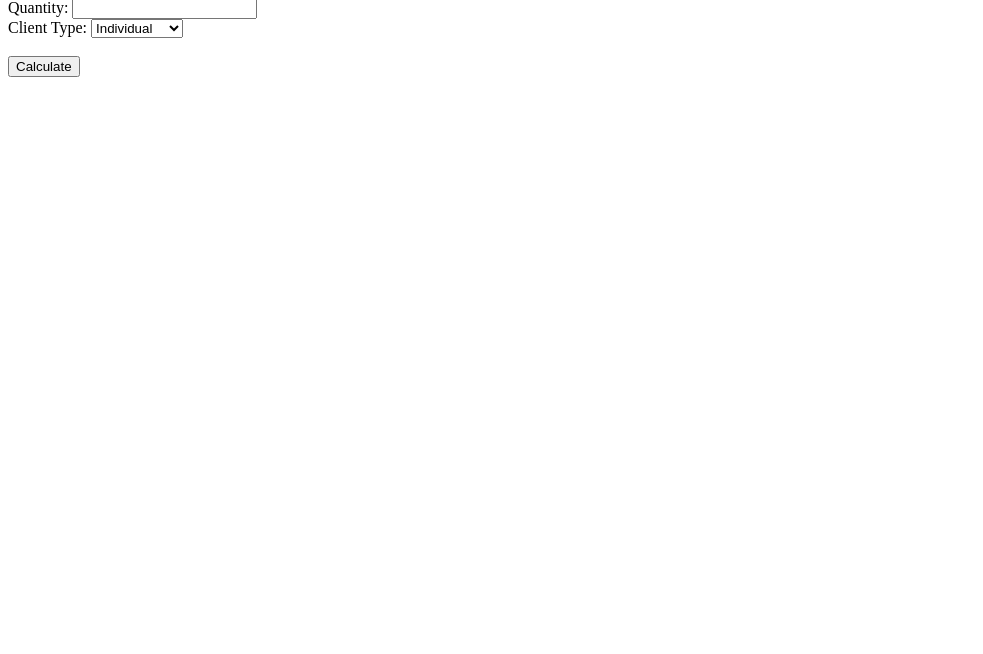
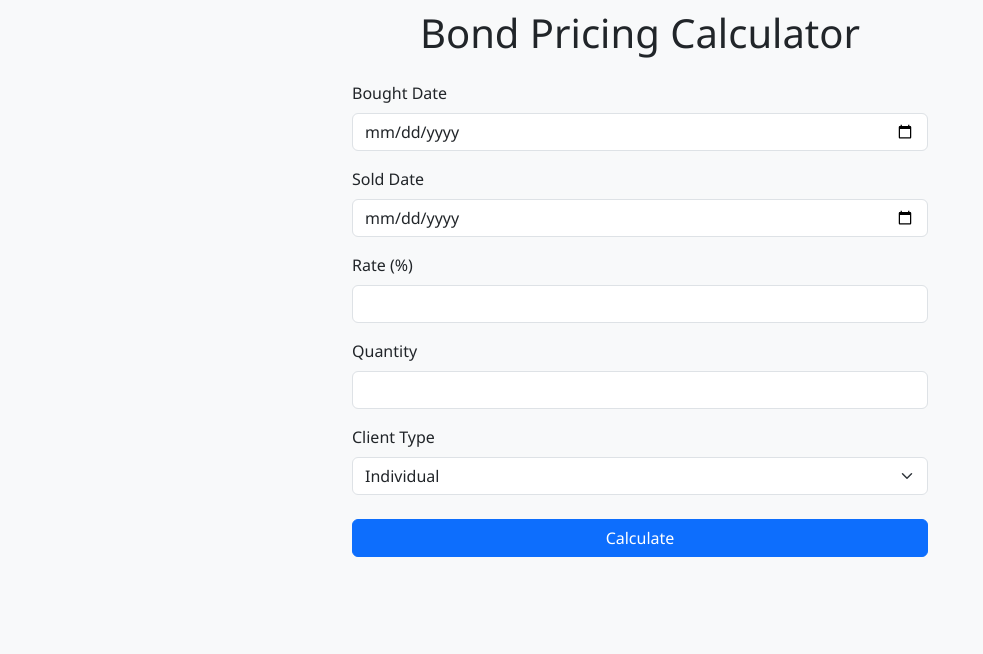
Before and after one commit to Huyphan1515/Fixed-Income-Pricing, a Flask app: page / in a window 1280 px wide. Shown: the part 146-800 px from the top of the page, without its empty margins (0-983 px from the left). Run offline with Flask 3, Linux system fonts and the light colour scheme.

Commit message:
Update index.html

```diff
--- a/templates/index.html
+++ b/templates/index.html
@@ -3,24 +3,63 @@
 <head>
   <meta charset="UTF-8">
   <title>Bond Pricing Tool</title>
+  <link href="https://cdn.jsdelivr.net/npm/bootstrap@5.3.0/dist/css/bootstrap.min.css" rel="stylesheet">
+  <style>
+    body {
+      background-color: #f8f9fa;
+      font-family: 'Segoe UI', sans-serif;
+    }
+    .container {
+      max-width: 600px;
+      margin-top: 50px;
+    }
+    .bond-graphic {
+      text-align: center;
+      margin-bottom: 30px;
+    }
+    #results p {
+      font-size: 1.2rem;
+    }
+  </style>
 </head>
 <body>
-  <h1>Bond Pricing Calculator</h1>
-  <form id="bond-form">
-    <label>Bought Date: <input name="bought_date" type="date" required></label><br>
-    <label>Sold Date: <input name="sold_date" type="date" required></label><br>
-    <label>Rate (%): <input name="rate" type="number" step="0.01" required></label><br>
-    <label>Quantity: <input name="quantity" type="number" required></label><br>
-    <label>Client Type:
-      <select name="client_type">
-        <option value="Individual">Individual</option>
-        <option value="Corporation">Corporation</option>
-      </select>
-    </label><br><br>
-    <button type="submit">Calculate</button>
-  </form>
+  <div class="container text-center">
+    <div class="bond-graphic">
+      <img src="https://cdn-icons-png.flaticon.com/512/6009/6009833.png" alt="Bond Icon" width="100">
+    </div>
+    <h1 class="mb-4">Bond Pricing Calculator</h1>
 
-  <div id="results"></div>
+    <form id="bond-form" class="text-start">
+      <div class="mb-3">
+        <label class="form-label">Bought Date</label>
+        <input name="bought_date" type="date" class="form-control" required>
+      </div>
+      <div class="mb-3">
+        <label class="form-label">Sold Date</label>
+        <input name="sold_date" type="date" class="form-control" required>
+      </div>
+      <div class="mb-3">
+        <label class="form-label">Rate (%)</label>
+        <input name="rate" type="number" step="0.01" class="form-control" required>
+      </div>
+      <div class="mb-3">
+        <label class="form-label">Quantity</label>
+        <input name="quantity" type="number" class="form-control" required>
+      </div>
+      <div class="mb-4">
+        <label class="form-label">Client Type</label>
+        <select name="client_type" class="form-select">
+          <option value="Individual">Individual</option>
+          <option value="Corporation">Corporation</option>
+        </select>
+      </div>
+      <div class="d-grid">
+        <button type="submit" class="btn btn-primary">Calculate</button>
+      </div>
+    </form>
+
+    <div id="results" class="mt-4"></div>
+  </div>
 
   <script>
     document.getElementById("bond-form").onsubmit = async function (e) {
@@ -39,9 +78,9 @@
       });
       const json = await res.json();
       document.getElementById("results").innerHTML = `
-        <p><strong>Buy Price:</strong> $${json.buy_price}</p>
-        <p><strong>Sell Price:</strong> $${json.sell_price}</p>
-        <a href="${json.download_url}" download>Download Excel</a>
+        <p><strong>Buy Price:</strong> $${json.buy_price.toLocaleString()}</p>
+        <p><strong>Sell Price:</strong> $${json.sell_price.toLocaleString()}</p>
+        <a class="btn btn-success" href="${json.download_url}" download>Download Excel</a>
       `;
     };
   </script>
```
